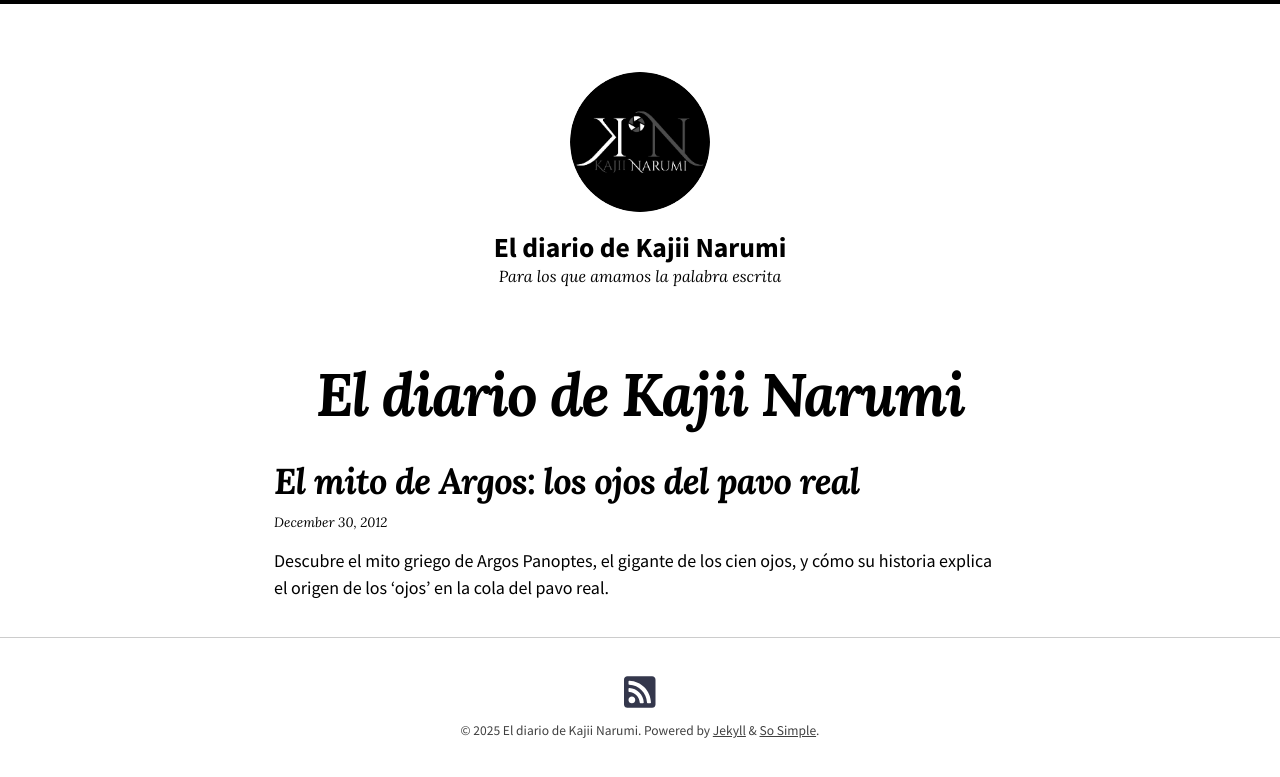
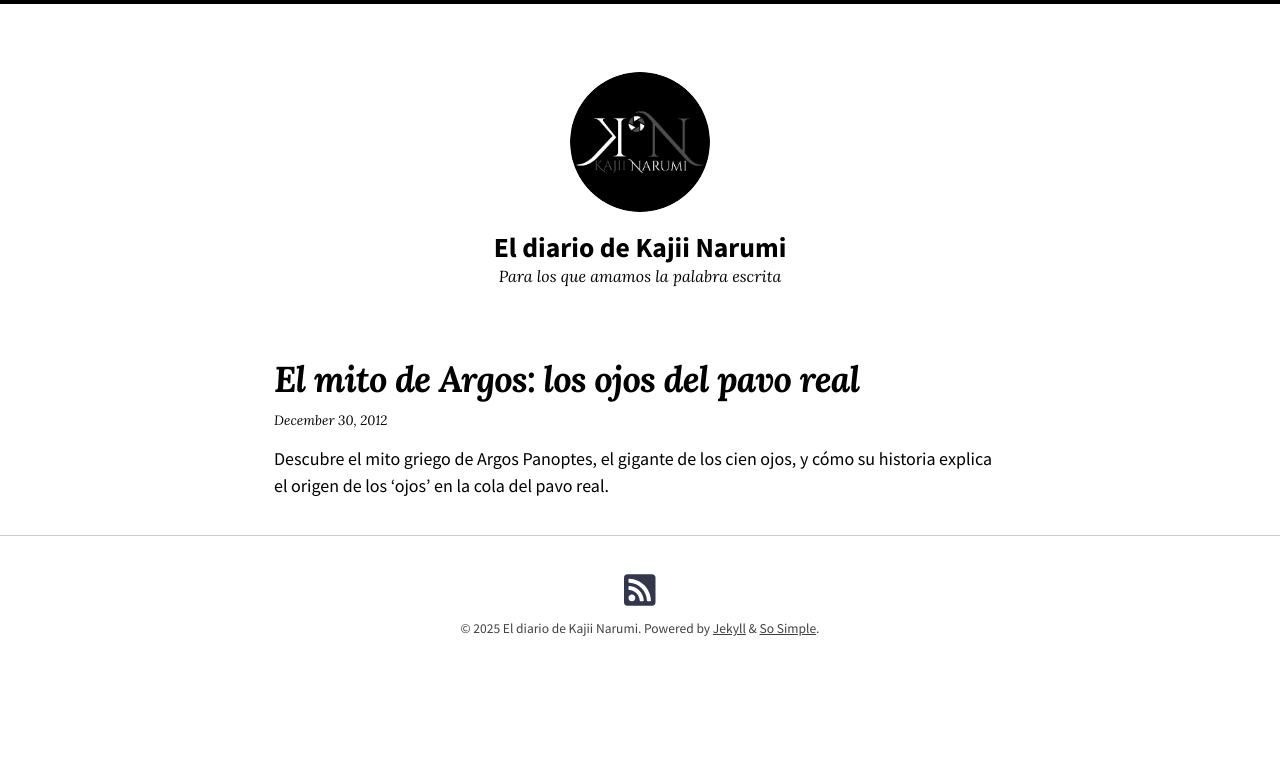
Before and after one commit to KajiiNarumi/Blog, a Jekyll site: the page built from index.md, in a window 1280 px wide. Shown: the top 777 px of the page. Built offline with Jekyll 4.4.1, drawn with Linux system fonts in a browser that asks for light colours; nearby versions of some CDN libraries.

Commit message:
Update index.md

```diff
--- a/index.md
+++ b/index.md
@@ -1,6 +1,5 @@
 ---
 layout: home
-title: "El diario de Kajii Narumi"
 description: "Para los que amamos la palabra escrita"
 limit: 10
 show_excerpts: true
```
